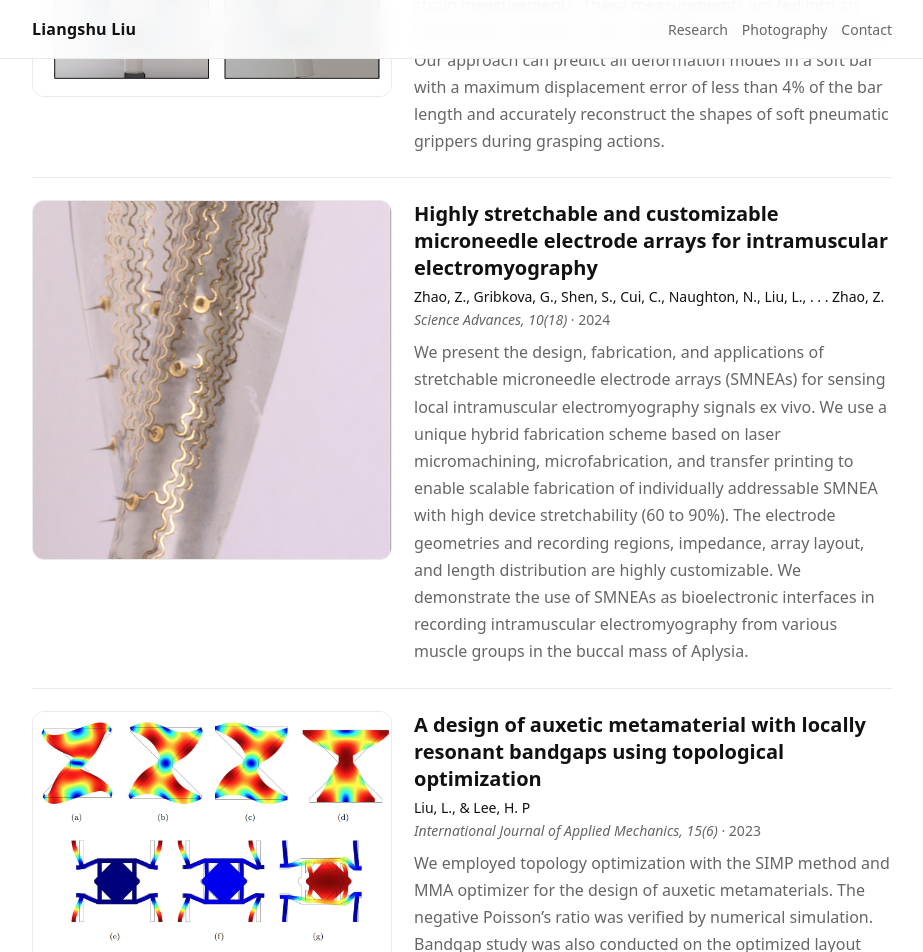
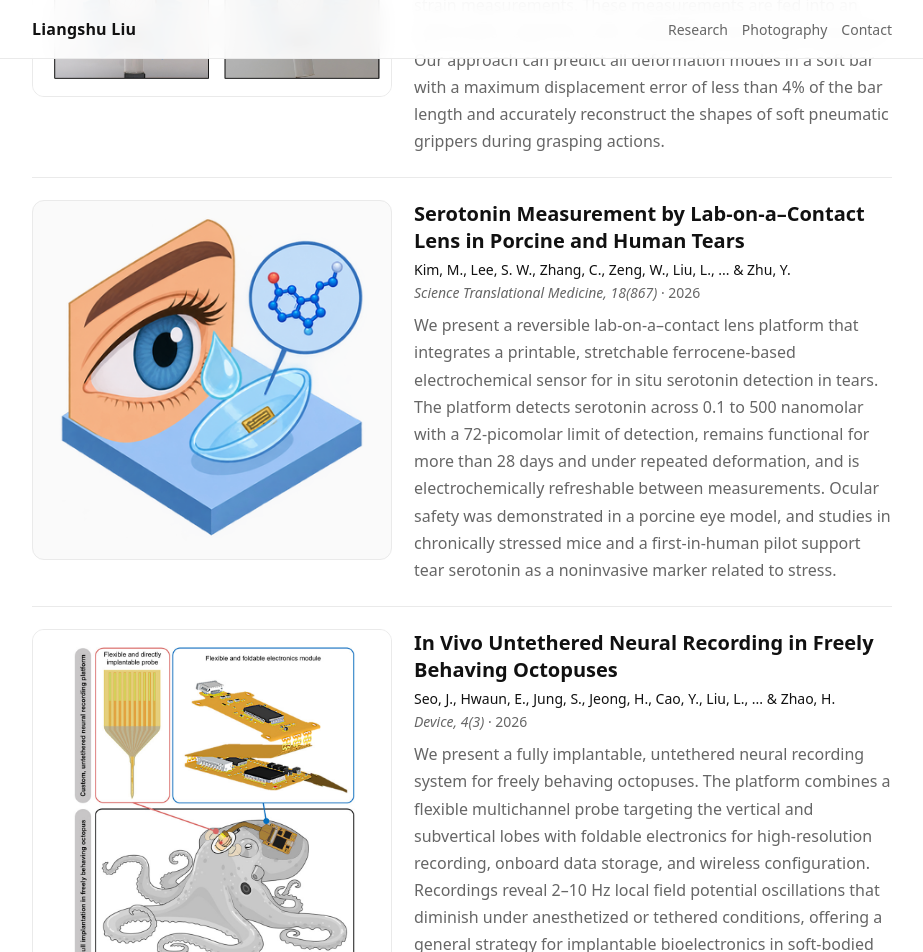
Before and after one commit to kokolsliu/kokolsliu.github.io, a Jekyll site: the page built from research/index.markdown, in a window 1280 px wide and 1400 px high, scrolled down 879 px. Shown: the top 952 px of the window, without its empty margins (178-1101 px from the left). Built offline with Jekyll 4.4.1, drawn with Linux system fonts in a browser that asks for light colours; some of the changed text lies outside the part shown.

Commit message:
Add two publications and images

```diff
--- a/_data/publications.yml
+++ b/_data/publications.yml
@@ -1,6 +1,6 @@
-- title: "Physics-Informed Neural Networks for Proprioception of Soft Robots via Wireless Local Strain Sensing"
+- title: "Physics-informed real-time proprioception of soft robots from sparse, wireless strain sensing"
   authors: "Liu, L., Gong, J., Dou, Y., Trivedi, V. M., Chen, L.Y., Li, Y., ... & Zhao, H."
-  venue: "In preparation"
+  venue: "Under review"
   year: 2026
   image: "/assets/pubs//PINN.png"
   summary: ""
@@ -16,6 +16,22 @@
             with large stretchability and low hysteresis, which can be easily attached to soft robot surfaces for accurate local strain measurements. These measurements
             are fed into an optimization algorithm with embedded mechanical constraints. Our approach can predict all deformation modes in a soft bar with a maximum displacement
             error of less than 4% of the bar length and accurately reconstruct the shapes of soft pneumatic grippers during grasping actions."
+
+- title: "Serotonin Measurement by Lab-on-a–Contact Lens in Porcine and Human Tears"
+  url: "https://www.science.org/doi/abs/10.1126/scitranslmed.adv9538"
+  authors: "Kim, M., Lee, S. W., Zhang, C., Zeng, W., Liu, L., ... & Zhu, Y."
+  venue: "Science Translational Medicine, 18(867)"
+  year: 2026
+  image: "/assets/pubs/Serotonin-contact-lens.png"
+  summary: "We present a reversible lab-on-a–contact lens platform that integrates a printable, stretchable ferrocene-based electrochemical sensor for in situ serotonin detection in tears. The platform detects serotonin across 0.1 to 500 nanomolar with a 72-picomolar limit of detection, remains functional for more than 28 days and under repeated deformation, and is electrochemically refreshable between measurements. Ocular safety was demonstrated in a porcine eye model, and studies in chronically stressed mice and a first-in-human pilot support tear serotonin as a noninvasive marker related to stress."
+
+- title: "In Vivo Untethered Neural Recording in Freely Behaving Octopuses"
+  url: "https://www.cell.com/device/abstract/S2666-9986(25)00360-6"
+  authors: "Seo, J., Hwaun, E., Jung, S., Jeong, H., Cao, Y., Liu, L., ... & Zhao, H."
+  venue: "Device, 4(3)"
+  year: 2026
+  image: "/assets/pubs/Octopus-neural-recording.jpg"
+  summary: "We present a fully implantable, untethered neural recording system for freely behaving octopuses. The platform combines a flexible multichannel probe targeting the vertical and subvertical lobes with foldable electronics for high-resolution recording, onboard data storage, and wireless configuration. Recordings reveal 2–10 Hz local field potential oscillations that diminish under anesthetized or tethered conditions, offering a general strategy for implantable bioelectronics in soft-bodied animal models."
 
 - title: "Highly stretchable and customizable microneedle electrode arrays for intramuscular electromyography"
   url: "https://doi.org/10.1126/sciadv.adn7202"
--- a/research/index.markdown
+++ b/research/index.markdown
@@ -7,7 +7,7 @@ permalink: /research/
 # Research
 
 <div class="pub-list">
-{% assign pubs = site.data.publications | sort: "year" | reverse %}
+{% assign pubs = site.data.publications %}
 {% for p in pubs %}
   <div class="pub">
     <div class="pub-media">
```
Also changed, not shown: assets/pubs/Octopus-neural-recording.jpg (added), assets/pubs/Serotonin-contact-lens.png (added).
